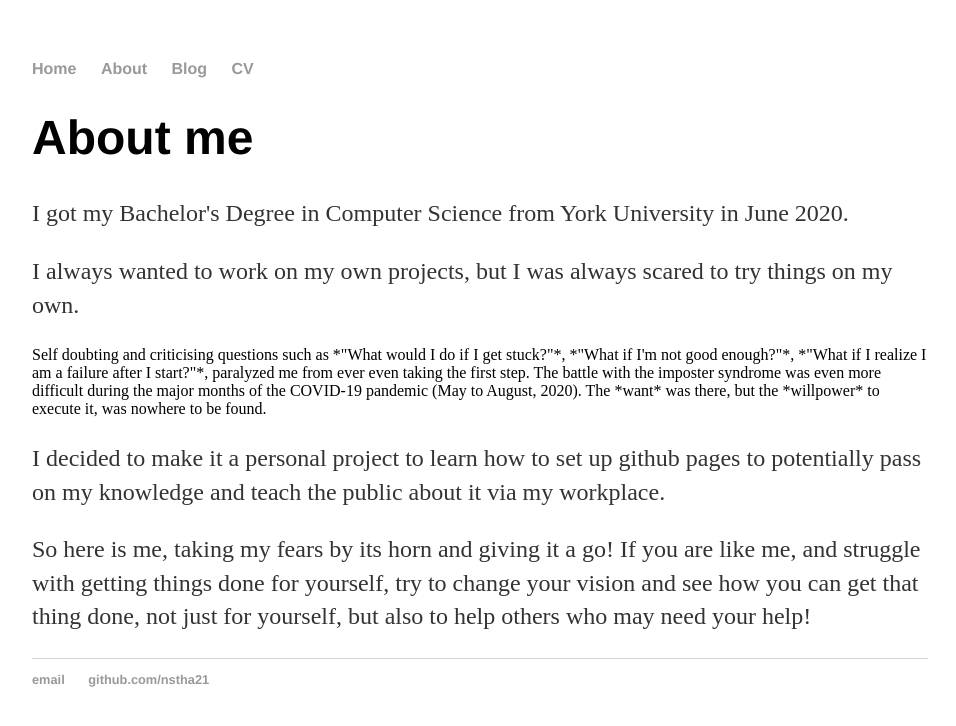
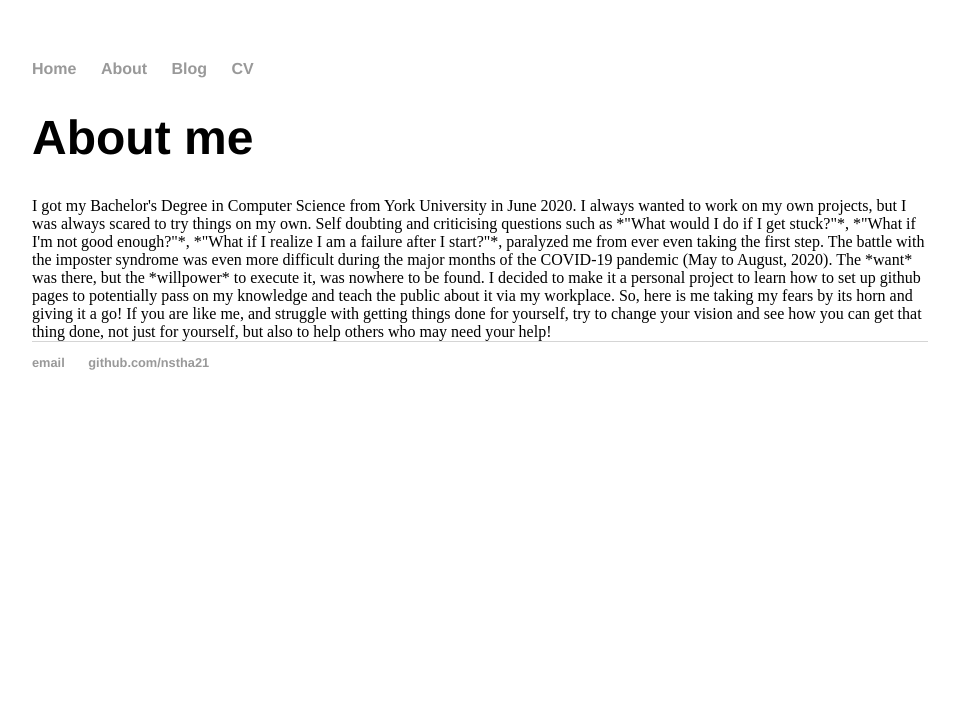
Before and after one commit to nstha21/nstha21.github.io, a Jekyll site: the page built from about/index.html, in a window 1280 px wide. Shown: the top 726 px of the page, without its empty margins (160-1116 px from the left). Built offline with Jekyll 4.4.1, drawn with Linux system fonts in a browser that asks for light colours.

```diff
--- a/about/index.html
+++ b/about/index.html
@@ -4,10 +4,11 @@ title: About Nishtha
 ---
 
 <h1>About me</h1>
-<p> I got my Bachelor's Degree in Computer Science from York University in June 2020. </p>
-  <p> I always wanted to work on my own projects, but I was always scared to try things on my own. </p>
- Self doubting and criticising questions such as *"What would I do if I get stuck?"*, *"What if I'm not good enough?"*, *"What if I realize I am a failure after I start?"*, paralyzed me from ever even taking the first step.
+I got my Bachelor's Degree in Computer Science from York University in June 2020.
+I always wanted to work on my own projects, but I was always scared to try things on my own.
+Self doubting and criticising questions such as *"What would I do if I get stuck?"*, *"What if I'm not good enough?"*, *"What if I realize I am a failure after I start?"*, paralyzed me from ever even taking the first step.
   The battle with the imposter syndrome was even more difficult during the major months of the COVID-19 pandemic (May to August, 2020).
   The *want* was there, but the *willpower* to execute it, was nowhere to be found.
-  <p>I decided to make it a personal project to learn how to set up github pages to potentially pass on my knowledge and teach the public about it via my workplace.</p>
-<p>  So here is me, taking my fears by its horn and giving it a go! If you are like me, and struggle with getting things done for yourself, try to change your vision and see how you can get that thing done, not just for yourself, but also to help others who may need your help!</p>
+I decided to make it a personal project to learn how to set up github pages to potentially pass on my knowledge and teach the public about it via my workplace.
+So, here is me taking my fears by its horn and giving it a go!
+If you are like me, and struggle with getting things done for yourself, try to change your vision and see how you can get that thing done, not just for yourself, but also to help others who may need your help!
```
